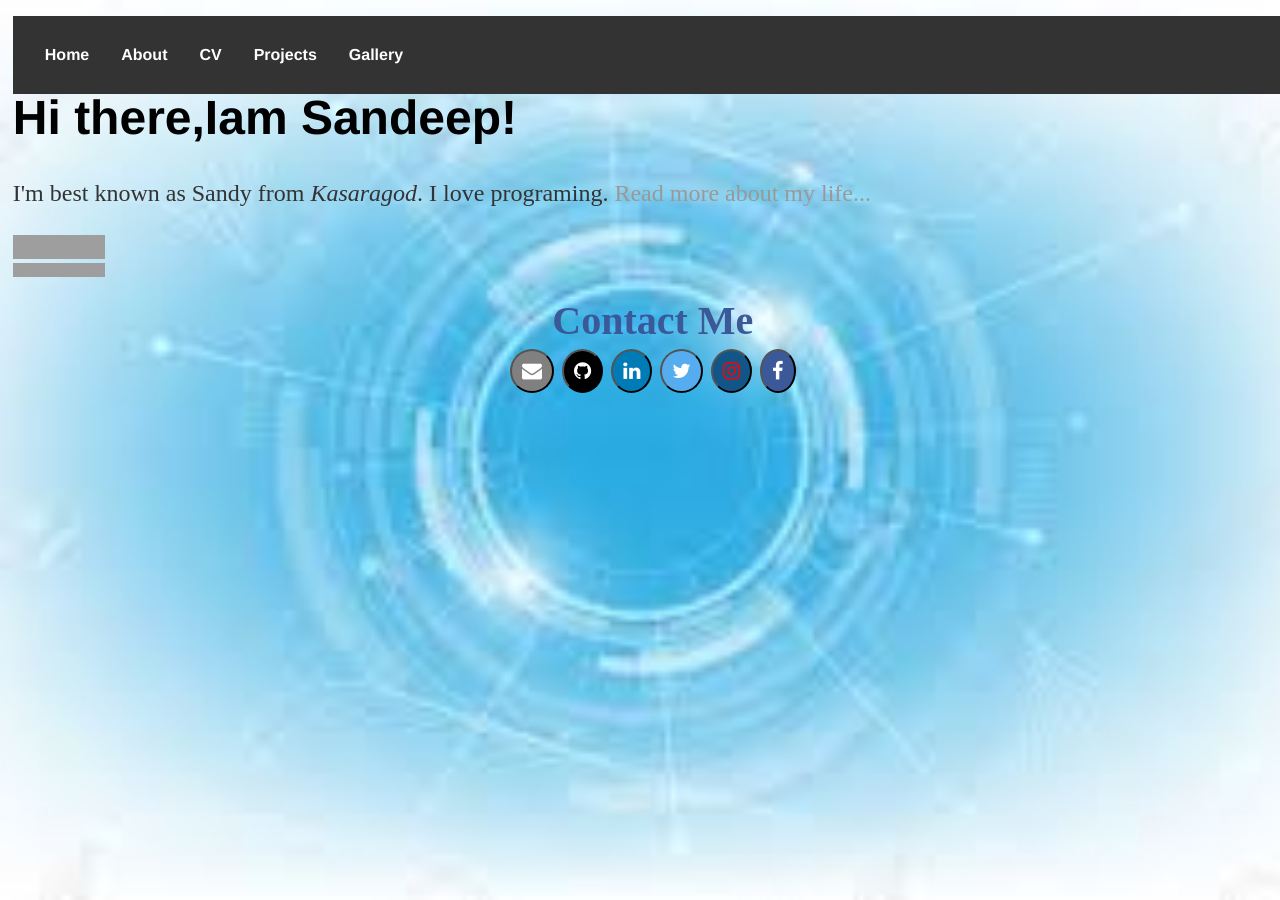
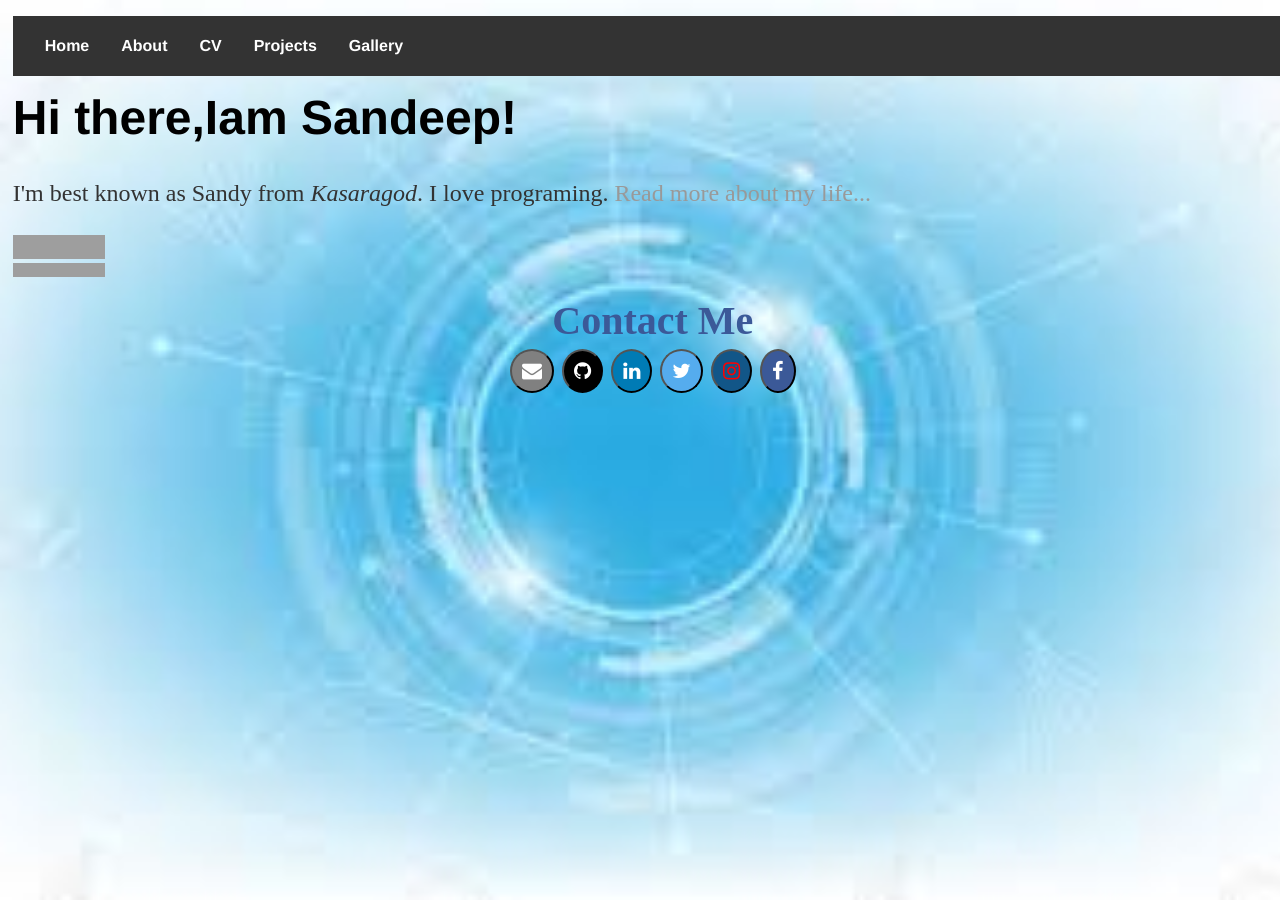
Before and after one commit to sandeepnayaks/sandeepnayaks.github.io, a Jekyll site: the page built from index.html, in a window 1280 px wide. Built offline with Jekyll 4.4.1, drawn with Linux system fonts in a browser that asks for light colours; grey boxes are pictures that could not be loaded.

Commit message:
Update main.css

```diff
--- a/css/main.css
+++ b/css/main.css
@@ -50,7 +50,7 @@
 }
 
 nav ul, footer ul { font-size: 1em; font-family: 'Helvetica', 'Arial'; overflow:hidden;
-   padding: 14px 16px;; list-style: none; font-weight: bold; }
+   padding: 5px 16px;; list-style: none; font-weight: bold; }
 
 nav ul{background-color: #333;}
 nav{
```
